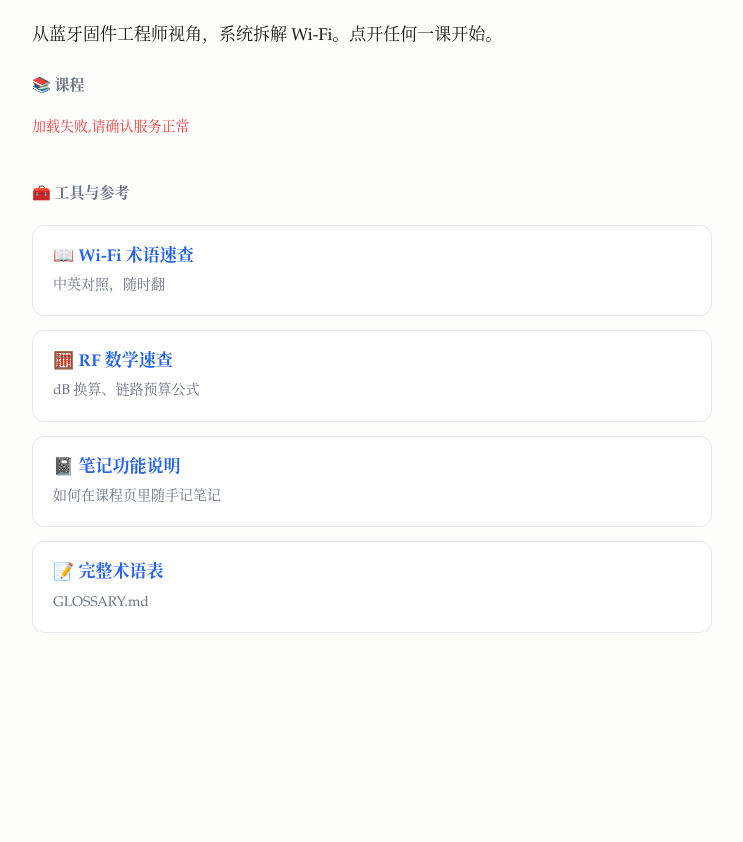
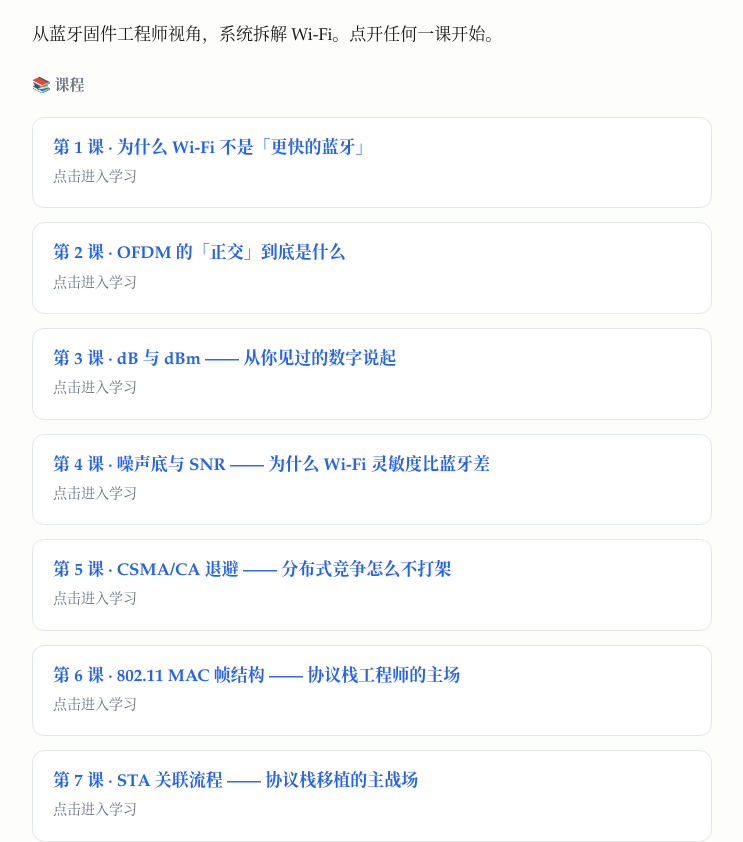
Before and after one commit to nit78/wifi-learning, a plain HTML site: page index.html in a window 1280 px wide. Shown: the part 116-958 px from the top of the page, without its empty margins (268-1011 px from the left). Before the commit the page ends 871 px from the top, so only its background shows below. Drawn offline with Linux system fonts and the light colour scheme; no server answers.

Commit message:
fix: 首页课程列表支持静态环境降级
根因:index.html 用 fetch('/api/lessons') 调本地 serve.js 的动态接口
列出课程,GitHub Pages 是纯静态服务器无此接口 → fetch 失败 → 课程卡片
显示"加载失败"。

修复:
- 新增 FALLBACK_LESSONS 静态清单(11 课,含 2 节补充课),接口失败时降级渲染
- fetch 改相对路径 api/lessons,适配 GitHub Pages 子路径
- 渲染逻辑抽成 renderItem/renderAll,动态与静态共用
- 本地 serve.js 行为不变,新增 html 仍自动出现在首页

```diff
--- a/index.html
+++ b/index.html
@@ -54,21 +54,37 @@
 </main>
 
 <script>
-// 动态加载 lessons 目录的课程列表,新增 html 文件 → 首页自动出现卡片
+// 课程列表加载策略:
+//   1. 优先请求本地 serve.js 的动态接口 /api/lessons(本地新增 html → 首页自动出现卡片)
+//   2. 接口不可用(如 GitHub Pages 是纯静态服务器) → 降级到下方 FALLBACK_LESSONS 静态清单
+// 新增课程时:除往 lessons/ 放 html 外,记得在 FALLBACK_LESSONS 末尾补一条
+var FALLBACK_LESSONS = [
+  { href: 'lessons/0001-why-wifi-isnt-faster-bluetooth.html', title: '第 1 课 · 为什么 Wi-Fi 不是「更快的蓝牙」' },
+  { href: 'lessons/0002-ofdm-orthogonality.html', title: '第 2 课 · OFDM 的「正交」到底是什么' },
+  { href: 'lessons/0003-rf-fundamentals.html', title: '第 3 课 · dB 与 dBm —— 从你见过的数字说起' },
+  { href: 'lessons/0004-noise-floor-snr.html', title: '第 4 课 · 噪声底与 SNR —— 为什么 Wi-Fi 灵敏度比蓝牙差' },
+  { href: 'lessons/0005-csma-ca-backoff.html', title: '第 5 课 · CSMA/CA 退避 —— 分布式竞争怎么不打架' },
+  { href: 'lessons/0006-mac-frame-structure.html', title: '第 6 课 · 802.11 MAC 帧结构 —— 协议栈工程师的主场' },
+  { href: 'lessons/0007-sta-association-flow.html', title: '第 7 课 · STA 关联流程 —— 协议栈移植的主战场' },
+  { href: 'lessons/0008-power-save-mode.html', title: '第 8 课 · Power Save 省电模式 —— IoT 续航的协议层设计' },
+  { href: 'lessons/0009-wpa-security-4way-handshake.html', title: '第 9 课 · WPA 安全 / 4-Way Handshake —— 兑现第 7 课的伏笔④' },
+  { href: 'lessons/sup-0001-linux-wifi-stack-frame-processing.html', title: '课外补充 1 · Linux Wi-Fi 栈 —— 三类帧各在哪一层处理' },
+  { href: 'lessons/sup-0002-fact-audit-where-the-course-is-wrong.html', title: '补充课 sup-0002 · 事实核查 —— 课件哪里写错了（对照权威资料）' }
+];
+
 (function () {
   var grid = document.getElementById('lessons-grid');
   if (!grid) return;
-  fetch('/api/lessons?dir=lessons')
-    .then(function (r) { return r.json(); })
-    .then(function (items) {
-      if (!items || items.length === 0) {
-        grid.innerHTML = '<p style="color:#9ca3af;font-size:14px">暂无课程</p>';
-        return;
+
+  function escapeHtml(s) {
+    return String(s).replace(/[&<>"']/g, function (c) {
+      return { '&': '&amp;', '<': '&lt;', '>': '&gt;', '"': '&quot;', "'": '&#39;' }[c];
+    });
   }
-      grid.innerHTML = items.map(function (it) {
-        // 标题清理:把 "<title>第 N 课 · 标题</title>" 拆成序号 + 副标题
-        var title = it.title || it.name.replace(/\.html$/i, '');
-        // 提取"第 N 课"前缀(如有)
+
+  // 把单个课程项渲染成卡片(动态接口与静态清单共用同一套样式)
+  function renderItem(item) {
+    var title = item.title || item.name.replace(/\.html$/i, '');
     var numMatch = title.match(/^第\s*(\d+)\s*课\s*[·\-—:：]?\s*(.*)$/);
     var h3, p;
     if (numMatch) {
@@ -76,23 +92,32 @@
       p = '点击进入学习';
     } else {
       h3 = title;
-          p = it.name.replace(/\.html$/i, '');
+      p = (item.name || item.href).replace(/\.html$/i, '').replace(/^.*\//, '');
     }
-        return '<a class="home-card" href="' + it.href + '">' +
+    return '<a class="home-card" href="' + item.href + '">' +
            '<h3>' + escapeHtml(h3) + '</h3>' +
            '<p>' + escapeHtml(p) + '</p>' +
            '</a>';
-      }).join('');
+  }
+
+  function renderAll(items) {
+    if (!items || items.length === 0) {
+      grid.innerHTML = '<p style="color:#9ca3af;font-size:14px">暂无课程</p>';
+      return;
+    }
+    grid.innerHTML = items.map(renderItem).join('');
+  }
+
+  // 优先尝试动态接口;失败(如 GitHub Pages 无后端)则降级到静态清单
+  fetch('api/lessons?dir=lessons')
+    .then(function (r) { return r.ok ? r.json() : Promise.reject(new Error(r.status)); })
+    .then(function (items) {
+      if (items && items.length) renderAll(items);
+      else renderAll(FALLBACK_LESSONS);
     })
     .catch(function () {
-      grid.innerHTML = '<p style="color:#ef4444;font-size:14px">加载失败,请确认服务正常</p>';
+      renderAll(FALLBACK_LESSONS);
     });
-
-  function escapeHtml(s) {
-    return String(s).replace(/[&<>"']/g, function (c) {
-      return { '&': '&amp;', '<': '&lt;', '>': '&gt;', '"': '&quot;', "'": '&#39;' }[c];
-    });
-  }
 })();
 </script>
 
```
Lines whose indentation alone changed are shown as unchanged.
